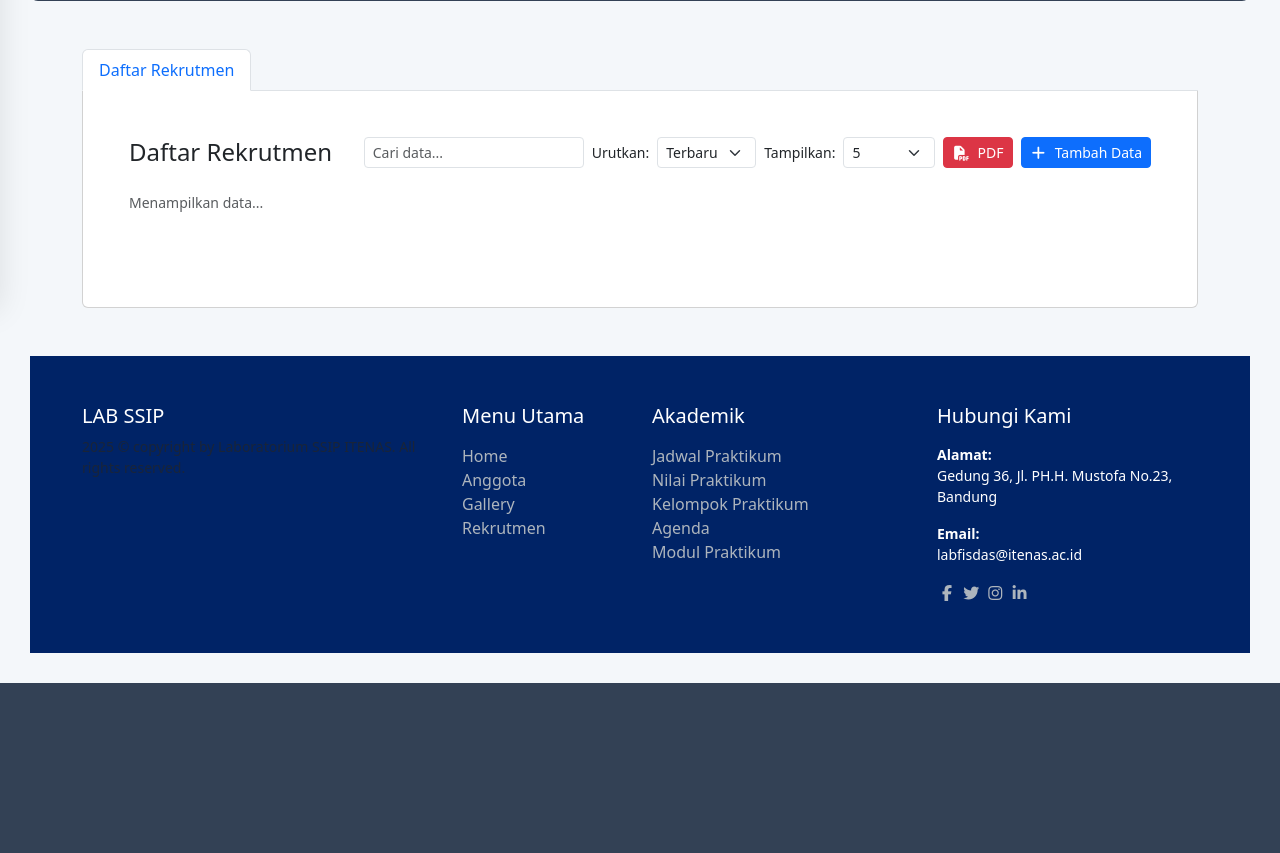
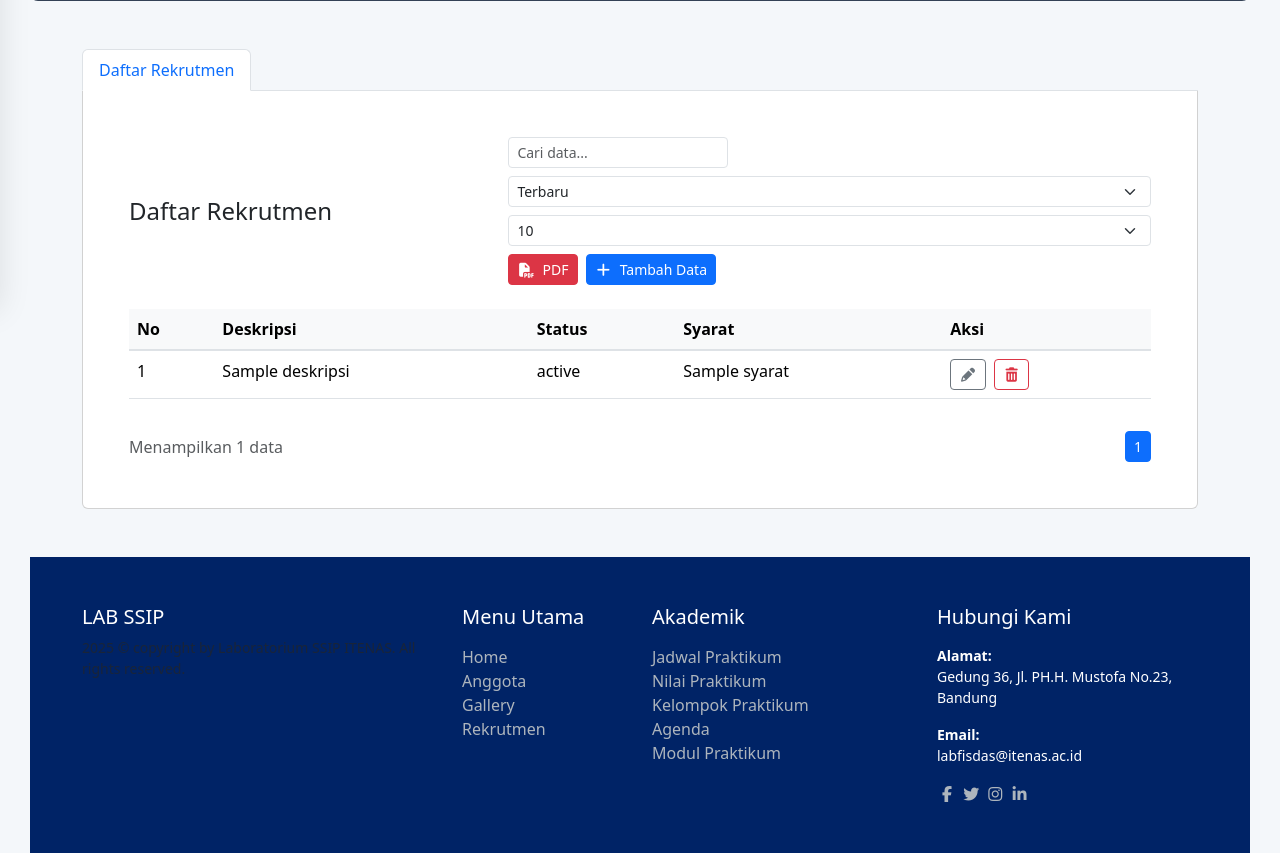
Before and after one commit to AgielF/SSIP_IF_ITENAS, a CodeIgniter 4 app: the page made by app/Views/rekrutmen_admin_view.php in a window 1280 px wide. Shown: the part 490-1343 px from the top of the page. Before the commit the page ends 1173 px from the top, so only its background shows below. Run offline with PHP 8.4 and a stand-in for CodeIgniter, Linux system fonts and the light colour scheme; the template is opened without the code that fills it: most values are stand-ins (such as "Sample title", 1, 10 or a date in 2020); grey boxes labelled with a size stand in for pictures from a placeholder-image service; some libraries are stand-ins or nearby versions.

Commit message:
add fitur CRUD rekrutmen via controller (monolith)

```diff
--- a/app/Config/Routes.php
+++ b/app/Config/Routes.php
@@ -78,7 +78,10 @@
     $routes->get('/rekrutmen_admin','RekrutController::admin');
 });
 
-
+// CRUD action (POST) – tidak perlu filter admin kalau sudah dicek di controller
+$routes->post('/rekrutmen/store', 'RekrutController::store');
+$routes->post('/rekrutmen/update/(:num)', 'RekrutController::update/$1');
+$routes->post('/rekrutmen/delete/(:num)', 'RekrutController::delete/$1');
 
 
 
--- a/app/Views/sections/rekrutmen_admin.php
+++ b/app/Views/sections/rekrutmen_admin.php
@@ -1,80 +1,60 @@
-
 <style>
-    .fm-content {
-        padding: 30px;
-        background-color: #ffffff;
-    }
+    .fm-content { padding: 30px; background-color: #ffffff; }
     .fm-table thead th {
         background-color: #f8f9fa;
         border-bottom: 2px solid #dee2e6;
         font-weight: 600;
     }
-    .fm-table tbody tr:hover {
-        background-color: #f8f9fa;
+    .fm-table tbody tr:hover { background-color: #f8f9fa; }
+    .nav-tabs .nav-link { color: #555; font-weight: 500; }
+    .nav-tabs .nav-link.active {
+        color: #0d6efd; border-color: #dee2e6 #dee2e6 #fff;
     }
-    .nav-tabs .nav-link {
-        color: #555;
-        font-weight: 500;
-    }
-    .nav-tabs .nav-link.active {
-        color: #0d6efd;
-        border-color: #dee2e6 #dee2e6 #fff;
-    }
-    /* STYLE BARU UNTUK PRINT PDF */
     @media print {
-        body * {
-            visibility: hidden;
-        }
-        #printable-area, #printable-area * {
-            visibility: visible;
-        }
-        #printable-area {
-            position: absolute;
-            left: 0;
-            top: 0;
-            width: 100%;
-        }
-        .btn, .nav-tabs, #search-input, #sort-filter, #items-per-page-filter, #pagination-controls, label, #record-info, .non-printable {
-            display: none !important; /* Sembunyikan semua elemen interaktif di PDF */
-        }
+        body * { visibility: hidden; }
+        #printable-area, #printable-area * { visibility: visible; }
+        #printable-area { position: absolute; left: 0; top: 0; width: 100%; }
+        .btn, .nav-tabs, #search-input, #sort-filter, #items-per-page-filter,
+        #pagination-controls, label, #record-info, .non-printable { display: none !important; }
     }
 </style>
 
 <div class="container my-5">
-    <!-- Navigasi Tab di Atas -->
+    <!-- Flash Message -->
+    <?php if(session()->getFlashdata('success')): ?>
+        <div class="alert alert-success"><?= session()->getFlashdata('success') ?></div>
+    <?php endif; ?>
+    <?php if(session()->getFlashdata('error')): ?>
+        <div class="alert alert-danger"><?= session()->getFlashdata('error') ?></div>
+    <?php endif; ?>
+
+    <!-- Navigasi Tab -->
     <ul class="nav nav-tabs" id="project-nav">
         <li class="nav-item">
             <a class="nav-link active" href="#" data-content="rekrutmen">Daftar Rekrutmen</a>
         </li>
     </ul>
 
-    <!-- Konten Utama (Tabel Dinamis) -->
+    <!-- Konten Utama -->
     <main class="fm-content card rounded-0 rounded-bottom border-top-0">
         <div class="card-body">
             <div id="printable-area">
-                <div class="d-flex flex-column flex-md-row justify-content-between align-items-start align-items-md-center mb-4 gap-3">
-                    <div id="content-title-wrapper">
+                <div class="d-flex flex-column flex-md-row justify-content-between align-items-start align-items-md-center mb-4 gap-3 non-printable">
+                    <div>
                         <h4 class="mb-0" id="content-title">Daftar Rekrutmen</h4>
                     </div>
 
-                    <div class="d-flex align-items-center gap-2 flex-wrap non-printable">
+                    <div class="d-flex align-items-center gap-2 flex-wrap">
                         <input type="text" id="search-input" class="form-control form-control-sm" placeholder="Cari data..." style="width: auto;">
-
-                        <div class="d-flex align-items-center">
-                            <label for="sort-filter" class="form-label me-2 mb-0 small text-nowrap">Urutkan:</label>
-                            <select class="form-select form-select-sm" id="sort-filter">
-                                <option value="newest">Terbaru</option>
-                                <option value="oldest">Terlama</option>
+                        <select id="sort-filter" class="form-select form-select-sm">
+                            <option value="desc">Terbaru</option>
+                            <option value="asc">Terlama</option>
                         </select>
-                        </div>
-                        <div class="d-flex align-items-center">
-                            <label for="items-per-page-filter" class="form-label me-2 mb-0 small text-nowrap">Tampilkan:</label>
-                            <select class="form-select form-select-sm" id="items-per-page-filter">
+                        <select id="items-per-page-filter" class="form-select form-select-sm">
                             <option value="5">5</option>
-                                <option value="10">10</option>
+                            <option value="10" selected>10</option>
                             <option value="all">Semua</option>
                         </select>
-                        </div>
                         <button id="export-pdf-btn" class="btn btn-sm btn-danger">
                             <i class="fas fa-file-pdf me-1"></i> PDF
                         </button>
@@ -84,210 +64,217 @@
                     </div>
                 </div>
 
-                <p class="text-muted small mb-3" id="record-info">Menampilkan data...</p>
-
                 <div class="table-responsive">
                     <table class="table fm-table table-hover">
-                        <thead id="table-header"></thead>
-                        <tbody id="table-body"></tbody>
+                        <thead>
+                            <tr>
+                                <th>No</th>
+                                <th>Deskripsi</th>
+                                <th>Status</th>
+                                <th>Syarat</th>
+                                <th class="non-printable">Aksi</th>
+                            </tr>
+                        </thead>
+                        <tbody id="rekrutmen-table-body">
+                            <?php if (!empty($rekrutmen['rows'])): ?>
+                                <?php foreach ($rekrutmen['rows'] as $i => $row): ?>
+                                    <tr data-id="<?= $row['id'] ?>" data-date="<?= esc($row['id']) ?>">
+                                        <td><?= $i+1 ?></td>
+                                        <td><?= esc($row['deskripsi']) ?></td>
+                                        <td><?= esc($row['status']) ?></td>
+                                        <td><?= esc($row['syarat']) ?></td>
+                                        <td class="non-printable">
+                                            <button type="button"
+                                                    class="btn btn-sm btn-outline-secondary me-1 edit-btn"
+                                                    data-id="<?= $row['id'] ?>"
+                                                    data-deskripsi="<?= esc($row['deskripsi']) ?>"
+                                                    data-status="<?= esc($row['status']) ?>"
+                                                    data-syarat="<?= esc($row['syarat']) ?>"
+                                                    data-bs-toggle="modal"
+                                                    data-bs-target="#editDataModal">
+                                                <i class="fas fa-pencil-alt"></i>
+                                            </button>
+                                            <form action="/rekrutmen/delete/<?= $row['id'] ?>" method="post" class="d-inline" onsubmit="return confirm('Yakin hapus data ini?')">
+                                                <button type="submit" class="btn btn-sm btn-outline-danger">
+                                                    <i class="fas fa-trash-alt"></i>
+                                                </button>
+                                            </form>
+                                        </td>
+                                    </tr>
+                                <?php endforeach; ?>
+                            <?php else: ?>
+                                <tr><td colspan="5" class="text-center text-muted">Belum ada data</td></tr>
+                            <?php endif; ?>
+                        </tbody>
                     </table>
                 </div>
+
+                <!-- Pagination -->
+                <div class="d-flex justify-content-between align-items-center non-printable mt-3">
+                    <div id="record-info" class="text-muted"></div>
+                    <div id="pagination-controls" class="btn-group"></div>
                 </div>
-
-            <nav>
-                <ul class="pagination pagination-sm justify-content-end" id="pagination-controls">
-                    <!-- Tombol paginasi akan dirender oleh JavaScript -->
-                </ul>
-            </nav>
+            </div>
         </div>
     </main>
 </div>
 
-<!-- Modal untuk Tambah Data -->
+<!-- Modal Tambah Data -->
 <div class="modal fade" id="addDataModal" tabindex="-1">
     <div class="modal-dialog">
-        <div class="modal-content">
+        <form action="/rekrutmen/store" method="post" class="modal-content">
             <div class="modal-header">
-                <h5 class="modal-title" id="modal-title">Tambah Data Baru</h5>
+                <h5 class="modal-title">Tambah Data Rekrutmen</h5>
                 <button type="button" class="btn-close" data-bs-dismiss="modal"></button>
             </div>
             <div class="modal-body">
-                <form id="add-data-form">
-                    <!-- Input form akan dirender oleh JavaScript di sini -->
-                </form>
+                <div class="mb-3">
+                    <label class="form-label">Deskripsi</label>
+                    <input type="text" name="deskripsi" class="form-control" required>
+                </div>
+                <div class="mb-3">
+                    <label class="form-label">Status</label>
+                    <input type="text" name="status" class="form-control" required>
+                </div>
+                <div class="mb-3">
+                    <label class="form-label">Syarat</label>
+                    <textarea name="syarat" class="form-control" required></textarea>
+                </div>
+                <div class="mb-3">
+                    <label class="form-label">Jadwal</label>
+                    <select name="id_jadwal" class="form-select" required>
+                        <?php if (!empty($jadwal)): ?>
+                            <?php foreach ($jadwal as $j): ?>
+                                <option value="<?= $j['id_jadwal'] ?>">
+                                    <?= $j['tanggal'] ?> - <?= $j['waktu_mulai'] ?> (<?= $j['nama_event'] ?>)
+                                </option>
+                            <?php endforeach; ?>
+                        <?php else: ?>
+                            <option disabled selected>-- Belum ada jadwal --</option>
+                        <?php endif; ?>
+                    </select>
+                </div>
             </div>
             <div class="modal-footer">
                 <button type="button" class="btn btn-secondary" data-bs-dismiss="modal">Batal</button>
-                <button type="button" class="btn btn-primary" id="save-data-btn">Simpan</button>
+                <button type="submit" class="btn btn-primary">Simpan</button>
             </div>
-        </div>
+        </form>
     </div>
 </div>
 
+<!-- Modal Edit Data -->
+<div class="modal fade" id="editDataModal" tabindex="-1">
+    <div class="modal-dialog">
+        <form id="edit-form" method="post" class="modal-content">
+            <div class="modal-header">
+                <h5 class="modal-title">Edit Data Rekrutmen</h5>
+                <button type="button" class="btn-close" data-bs-dismiss="modal"></button>
+            </div>
+            <div class="modal-body">
+                <div class="mb-3">
+                    <label class="form-label">Deskripsi</label>
+                    <input type="text" name="deskripsi" id="edit-deskripsi" class="form-control" required>
+                </div>
+                <div class="mb-3">
+                    <label class="form-label">Status</label>
+                    <input type="text" name="status" id="edit-status" class="form-control" required>
+                </div>
+                <div class="mb-3">
+                    <label class="form-label">Syarat</label>
+                    <textarea name="syarat" id="edit-syarat" class="form-control" required></textarea>
+                </div>
+                <div class="mb-3">
+                    <label class="form-label">Jadwal</label>
+                    <select name="id_jadwal" id="edit-jadwal" class="form-select" required>
+                        <?php if (!empty($jadwal)): ?>
+                            <?php foreach ($jadwal as $j): ?>
+                                <option value="<?= $j['id_jadwal'] ?>">
+                                    <?= $j['tanggal'] ?> - <?= $j['waktu_mulai'] ?> (<?= $j['nama_event'] ?>)
+                                </option>
+                            <?php endforeach; ?>
+                        <?php else: ?>
+                            <option disabled selected>-- Belum ada jadwal --</option>
+                        <?php endif; ?>
+                    </select>
+                </div>
+            </div>
+            <div class="modal-footer">
+                <button type="button" class="btn btn-secondary" data-bs-dismiss="modal">Batal</button>
+                <button type="submit" class="btn btn-primary">Update</button>
+            </div>
+        </form>
+    </div>
+</div>
 
 <script>
 document.addEventListener('DOMContentLoaded', function() {
-    const projectData = <?= json_encode(['rekrutmen' => $rekrutmen]) ?>;
-
-    console.log(projectData);
-    const navLinks = document.querySelectorAll('#project-nav .nav-link');
-    const contentTitle = document.getElementById('content-title');
-    const tableHeader = document.getElementById('table-header');
-    const tableBody = document.getElementById('table-body');
+    const searchInput = document.getElementById('search-input');
+    const exportPdfBtn = document.getElementById('export-pdf-btn');
     const sortFilter = document.getElementById('sort-filter');
     const itemsPerPageFilter = document.getElementById('items-per-page-filter');
+    const tableBody = document.getElementById('rekrutmen-table-body');
+    const rows = Array.from(tableBody.querySelectorAll('tr'));
     const recordInfo = document.getElementById('record-info');
-    const searchInput = document.getElementById('search-input');
     const paginationControls = document.getElementById('pagination-controls');
-    const exportPdfBtn = document.getElementById('export-pdf-btn');
-    const addDataBtn = document.getElementById('add-data-btn');
-    const addDataModal = new bootstrap.Modal(document.getElementById('addDataModal'));
-    const modalTitle = document.getElementById('modal-title');
-    const modalForm = document.getElementById('add-data-form');
-    const saveDataBtn = document.getElementById('save-data-btn');
 
-    let currentState = {
-        category: 'rekrutmen',
-        sortOrder: 'newest',
-        itemsPerPage: 5,
-        currentPage: 1,
-        searchTerm: ''
-    };
+    let currentPage = 1;
+    let itemsPerPage = parseInt(itemsPerPageFilter.value);
 
-    function updateView() {
-        const data = projectData[currentState.category];
-        if (!data) return;
-
-        const linkText = document.querySelector(`.nav-link[data-content="${currentState.category}"]`).textContent;
-        contentTitle.textContent = linkText;
-
-        let processedRows = data.rows.filter(row =>
-            row.some(cell => String(cell).toLowerCase().includes(currentState.searchTerm))
-        );
-
-        const dateColumnIndex = data.headers.length - 1;
-        processedRows.sort((a, b) => {
-            const yearA = String(a[dateColumnIndex]).match(/\d{4}/g)?.pop() || 0;
-            const yearB = String(b[dateColumnIndex]).match(/\d{4}/g)?.pop() || 0;
-            return (currentState.sortOrder === 'newest') ? yearB - yearA : yearA - yearB;
+    function renderTable() {
+        let filtered = rows.filter(row => {
+            const term = searchInput.value.toLowerCase();
+            return row.textContent.toLowerCase().includes(term);
         });
 
-        const totalRows = processedRows.length;
-        const limit = currentState.itemsPerPage === 'all' ? totalRows : parseInt(currentState.itemsPerPage, 10);
-        const startIndex = (currentState.currentPage - 1) * limit;
-        const endIndex = startIndex + limit;
-        const paginatedRows = processedRows.slice(startIndex, endIndex);
+        // Sorting
+        filtered.sort((a, b) => {
+            let idA = parseInt(a.dataset.id);
+            let idB = parseInt(b.dataset.id);
+            return sortFilter.value === 'asc' ? idA - idB : idB - idA;
+        });
 
-        let headerHtml = '<tr><th>No.</th>';
-        data.headers.forEach(header => headerHtml += `<th>${header}</th>`);
-        headerHtml += '<th class="non-printable">Aksi</th></tr>';
-        tableHeader.innerHTML = headerHtml;
-
-        let bodyHtml = '';
-        if (paginatedRows.length === 0) {
-            bodyHtml = `<tr><td colspan="${data.headers.length + 2}" class="text-center text-muted">Data tidak ditemukan.</td></tr>`;
+        // Pagination
+        if (itemsPerPageFilter.value !== 'all') {
+            itemsPerPage = parseInt(itemsPerPageFilter.value);
+            let start = (currentPage - 1) * itemsPerPage;
+            let end = start + itemsPerPage;
+            filtered.forEach((row, idx) => row.style.display = (idx >= start && idx < end) ? '' : 'none');
         } else {
-            paginatedRows.forEach((row, index) => {
-                bodyHtml += `<tr><td>${startIndex + index + 1}</td>`;
-                row.forEach(cell => bodyHtml += `<td>${cell}</td>`);
-                bodyHtml += `
-                    <td class="non-printable">
-                        <a href="#" class="btn btn-sm btn-outline-secondary me-1" title="Edit"><i class="fas fa-pencil-alt"></i></a>
-                        <a href="#" class="btn btn-sm btn-outline-danger" title="Hapus"><i class="fas fa-trash-alt"></i></a>
-                    </td>
-                `;
-                bodyHtml += '</tr>';
-            });
-        }
-        tableBody.innerHTML = bodyHtml;
-
-        const startRecord = totalRows > 0 ? startIndex + 1 : 0;
-        const endRecord = Math.min(endIndex, totalRows);
-        recordInfo.textContent = `Menampilkan ${startRecord}-${endRecord} dari ${totalRows} data.`;
-
-        renderPagination(totalRows, limit);
+            filtered.forEach(row => row.style.display = '');
         }
 
-    function renderPagination(totalItems, limit) {
-        const totalPages = Math.ceil(totalItems / limit);
+        // Info & Pagination
+        recordInfo.textContent = `Menampilkan ${filtered.length} data`;
         paginationControls.innerHTML = '';
-        if (totalPages <= 1) return;
-
-        const createPageLink = (page, text, isDisabled = false, isActive = false) => {
-            const li = document.createElement('li');
-            li.className = `page-item ${isDisabled ? 'disabled' : ''} ${isActive ? 'active' : ''}`;
-            li.innerHTML = `<a class="page-link" href="#">${text}</a>`;
-            li.addEventListener('click', (e) => {
-                e.preventDefault();
-                if (!isDisabled) {
-                    currentState.currentPage = page;
-                    updateView();
+        if (itemsPerPageFilter.value !== 'all') {
+            let totalPages = Math.ceil(filtered.length / itemsPerPage);
+            for (let i = 1; i <= totalPages; i++) {
+                let btn = document.createElement('button');
+                btn.className = 'btn btn-sm ' + (i === currentPage ? 'btn-primary' : 'btn-outline-primary');
+                btn.textContent = i;
+                btn.onclick = () => { currentPage = i; renderTable(); };
+                paginationControls.appendChild(btn);
             }
-            });
-            return li;
-        };
-
-        paginationControls.appendChild(createPageLink(currentState.currentPage - 1, 'Previous', currentState.currentPage === 1));
-        for (let i = 1; i <= totalPages; i++) {
-            paginationControls.appendChild(createPageLink(i, i, false, currentState.currentPage === i));
         }
-        paginationControls.appendChild(createPageLink(currentState.currentPage + 1, 'Next', currentState.currentPage === totalPages));
     }
 
-    // Event Listeners
-    navLinks.forEach(link => {
-        link.addEventListener('click', function(e) {
-            e.preventDefault();
-            navLinks.forEach(l => l.classList.remove('active'));
-            this.classList.add('active');
-            currentState.category = this.getAttribute('data-content');
-            currentState.currentPage = 1;
-            updateView();
+    searchInput.addEventListener('keyup', renderTable);
+    sortFilter.addEventListener('change', () => { currentPage = 1; renderTable(); });
+    itemsPerPageFilter.addEventListener('change', () => { currentPage = 1; renderTable(); });
+    exportPdfBtn.addEventListener('click', () => window.print());
+
+    // Modal Edit
+    document.querySelectorAll('.edit-btn').forEach(btn => {
+        btn.addEventListener('click', () => {
+            let id = btn.dataset.id;
+            document.getElementById('edit-form').action = `/rekrutmen/update/${id}`;
+            document.getElementById('edit-deskripsi').value = btn.dataset.deskripsi;
+            document.getElementById('edit-status').value = btn.dataset.status;
+            document.getElementById('edit-syarat').value = btn.dataset.syarat;
         });
     });
 
-    sortFilter.addEventListener('change', () => { currentState.sortOrder = sortFilter.value; updateView(); });
-    itemsPerPageFilter.addEventListener('change', () => { currentState.itemsPerPage = itemsPerPageFilter.value; currentState.currentPage = 1; updateView(); });
-    searchInput.addEventListener('keyup', () => { currentState.searchTerm = searchInput.value.toLowerCase(); currentState.currentPage = 1; updateView(); });
-    exportPdfBtn.addEventListener('click', () => window.print());
-
-    // Event listener untuk tombol "Tambah Data"
-    addDataBtn.addEventListener('click', () => {
-        const category = currentState.category;
-        const headers = projectData[category].headers;
-        modalTitle.textContent = `Tambah Data ${document.querySelector(`.nav-link[data-content="${category}"]`).textContent}`;
-
-        let formHtml = '';
-        headers.forEach(header => {
-            formHtml += `
-                <div class="mb-3">
-                    <label for="form-${header.replace(/\s+/g, '')}" class="form-label">${header}</label>
-                    <input type="text" class="form-control" id="form-${header.replace(/\s+/g, '')}" required>
-                </div>
-            `;
-        });
-        modalForm.innerHTML = formHtml;
-    });
-
-    // Event listener untuk tombol "Simpan" di modal
-    saveDataBtn.addEventListener('click', () => {
-        const formInputs = modalForm.querySelectorAll('input');
-        const newRow = [];
-        let isValid = true;
-        formInputs.forEach(input => {
-            if (!input.value) isValid = false;
-            newRow.push(input.value);
-        });
-
-        if (isValid) {
-            projectData[currentState.category].rows.push(newRow);
-            updateView();
-            addDataModal.hide();
-        } else {
-            alert('Semua field harus diisi!');
-        }
-    });
-
-    updateView();
+    renderTable();
 });
 </script>
```
Also changed, not shown: app/Controllers/RekrutController.php (+64 -10 lines), app/Models/RekrutModel.php (+7 -17 lines), app/Views/rekrutmen_edit_view.php (added, +38 -0 lines). Lines whose indentation alone changed are shown as unchanged.
